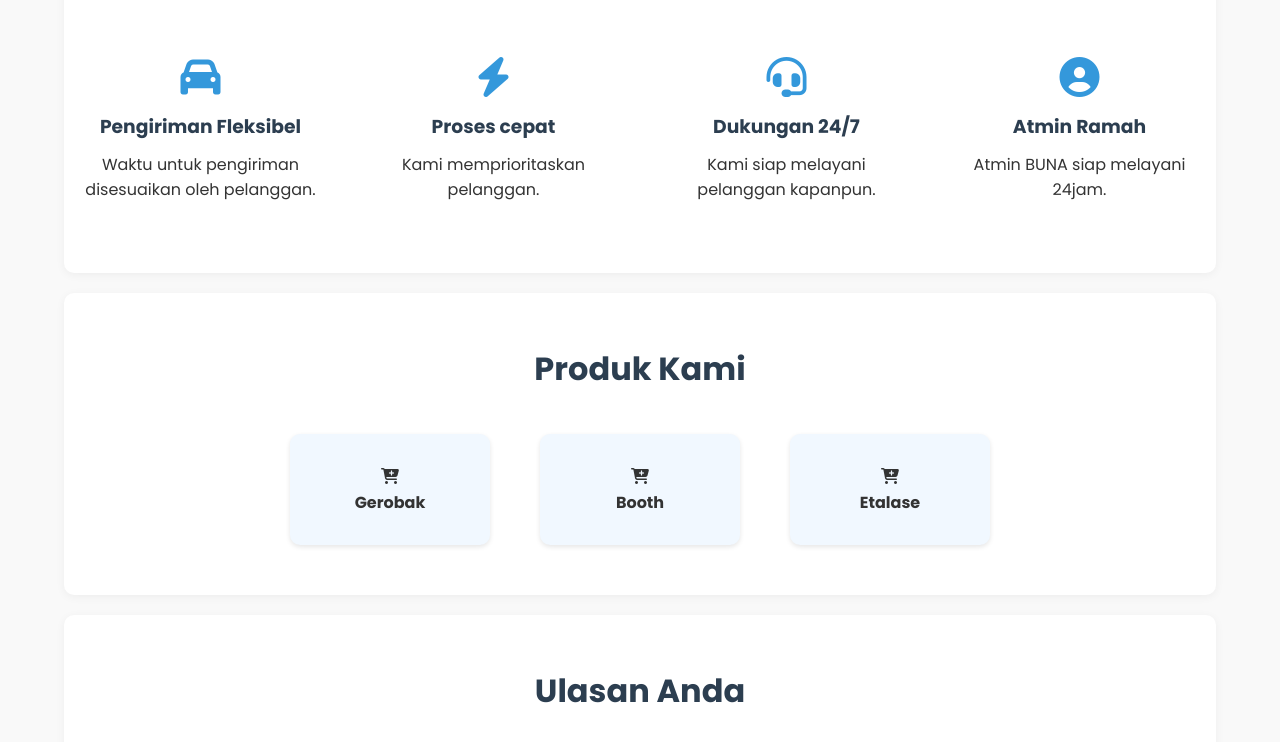
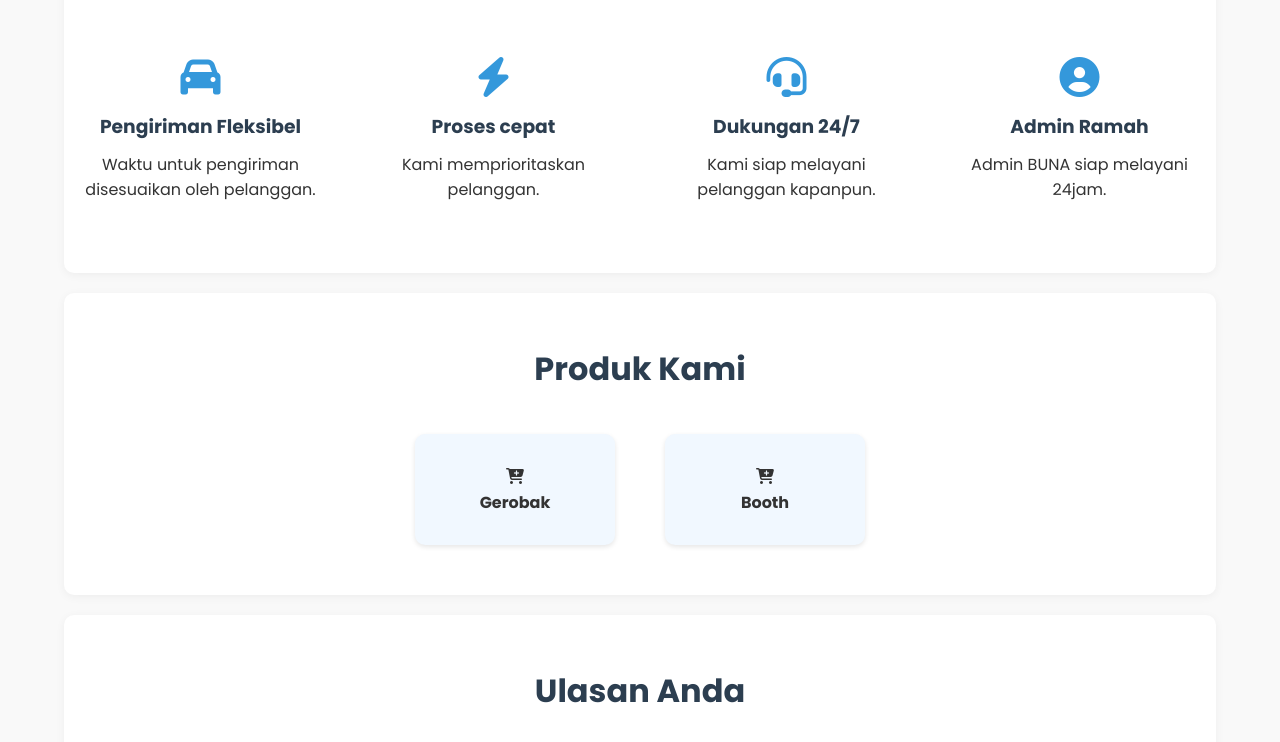
Before and after one commit to sahabatbuna/BUNA, a plain HTML site: page index.html in a window 1280 px wide. Shown: the part 578-1320 px from the top of the page. Drawn offline with Linux system fonts and the light colour scheme.

Commit message:
Update index.html

```diff
--- a/index.html
+++ b/index.html
@@ -209,8 +209,8 @@
         </div>
         <div class="feature">
           <i class="fas fa-user-circle"></i>
-          <h3>Atmin Ramah</h3>
-          <p> Atmin BUNA siap melayani 24jam.</p>
+          <h3>Admin Ramah</h3>
+          <p> Admin BUNA siap melayani 24jam.</p>
         </div>
       </div>
     </section>
@@ -226,10 +226,6 @@
         <div class="product-card">
           <i class="fas fa-cart-plus"></i>
           <h4>Booth</h4>
-           </div>
-          <div class="product-card">
-            <i class="fas fa-cart-plus"></i>
-            <h4>Etalase</h4>
         </div>
         </div>
           </section>
```
